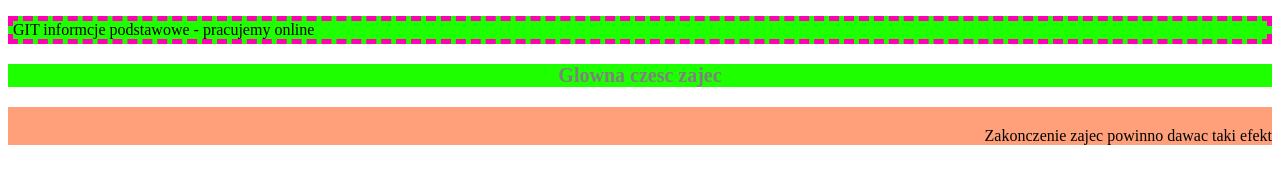
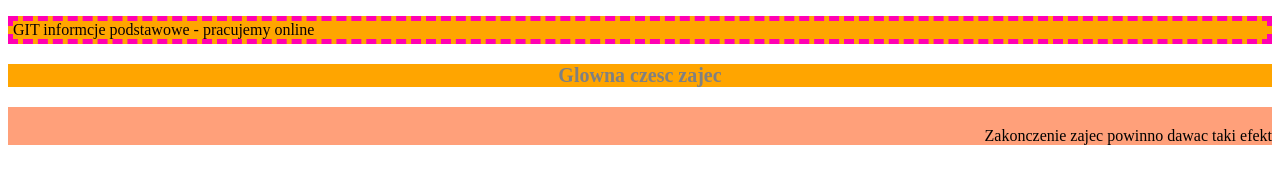
Before and after one commit to Oluszka/CDV2_git, a plain HTML site: page index.html in a window 1280 px wide. Drawn offline with Linux system fonts and the light colour scheme.

Commit message:
orange style

```diff
--- a/style.css
+++ b/style.css
@@ -1,5 +1,5 @@
 p {
-    background-color: rgb(30, 255, 0);
+    background-color: orange;
 }
 
 .introduction {
```
